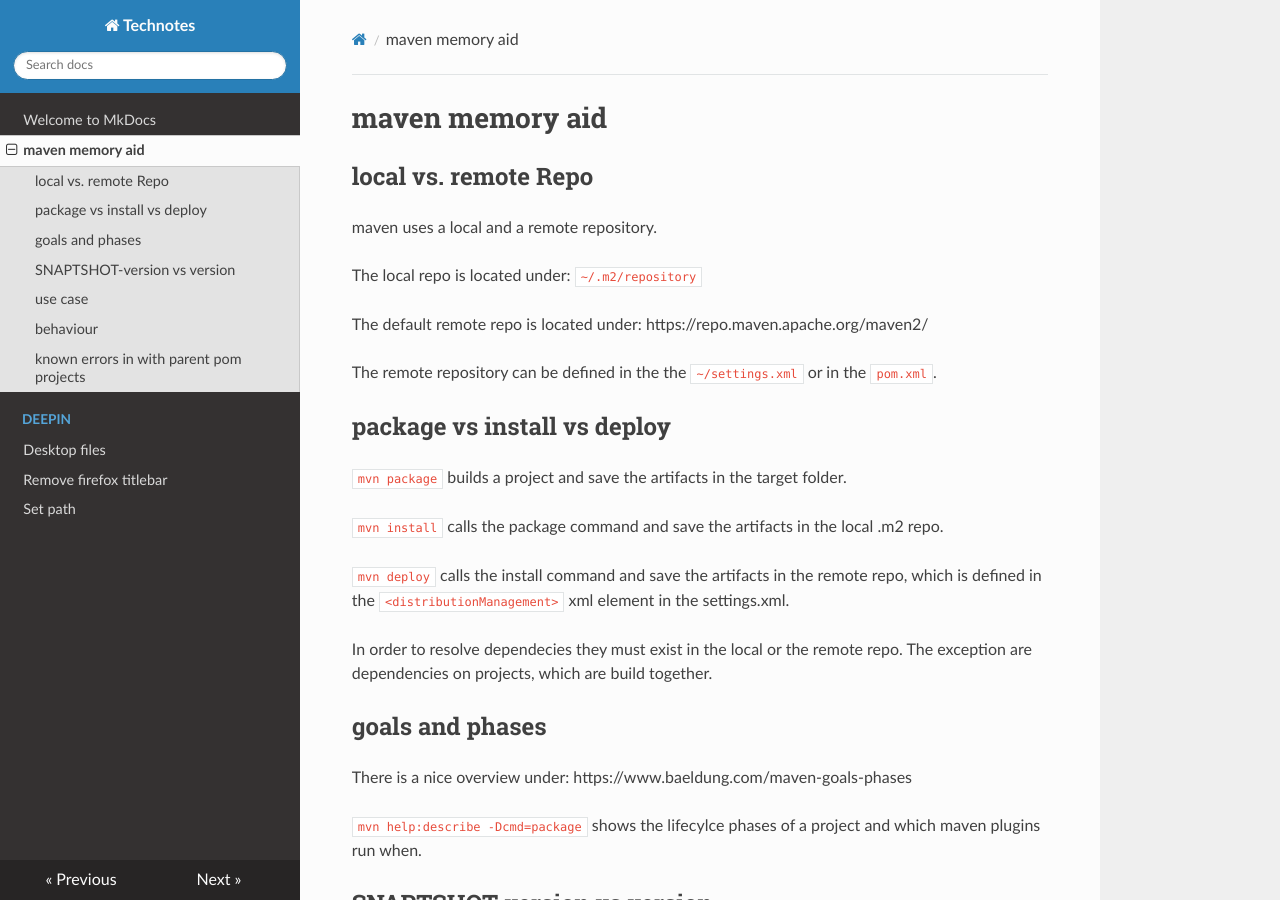
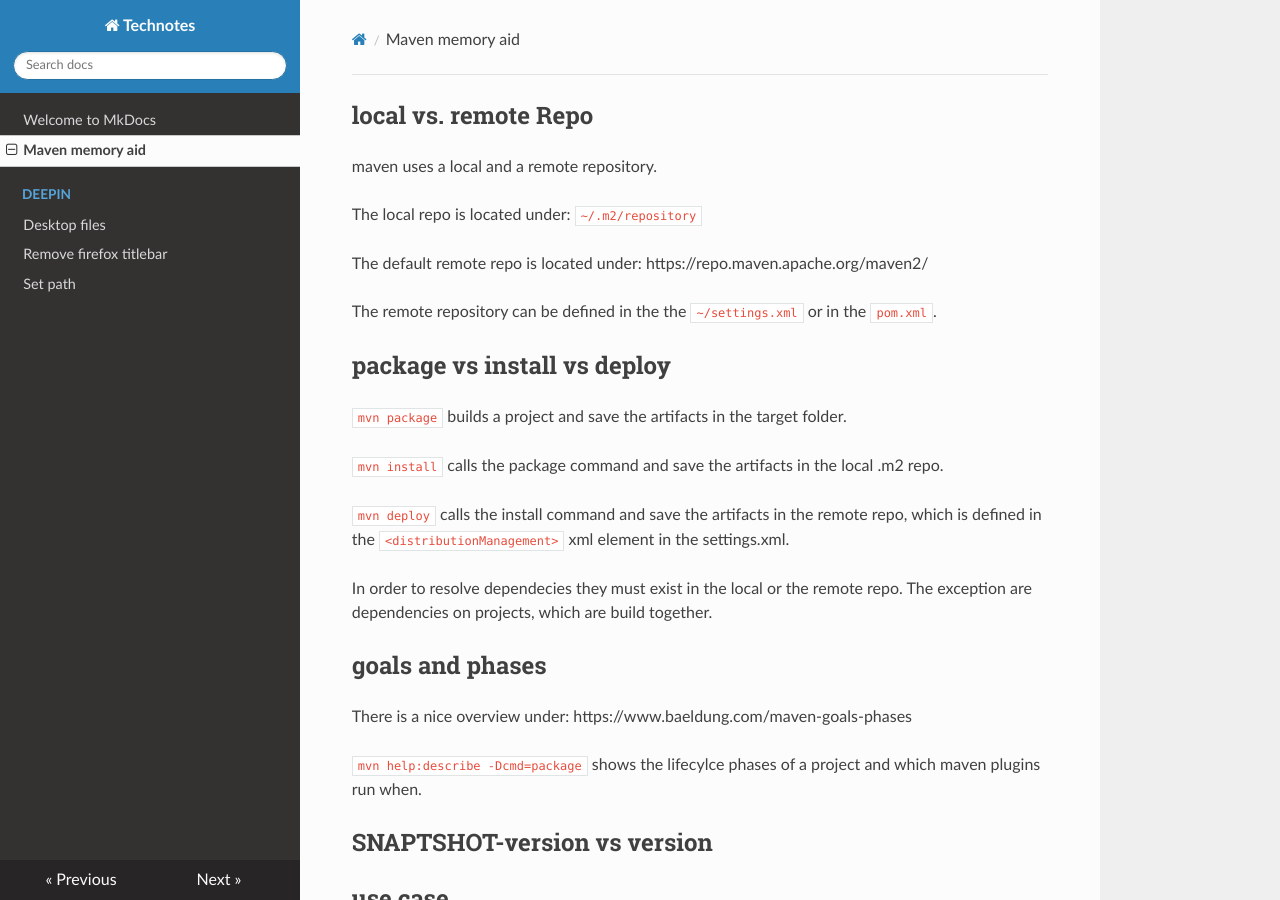
Before and after one commit to organicaudio/useful-code-snippets2, an MkDocs documentation site: the page built from docs/maven-memory-aid.md, in a window 1280 px wide and 900 px high. Built offline with MkDocs 1.6.1, drawn with Linux system fonts in a browser that asks for light colours; nearby versions of some CDN libraries.

Commit message:
remove md headline to use file name as headline

```diff
--- a/docs/maven-memory-aid.md
+++ b/docs/maven-memory-aid.md
@@ -1,5 +1,3 @@
-# maven memory aid
-
 ## local vs. remote Repo
 
 maven uses a local and a remote repository.
```
